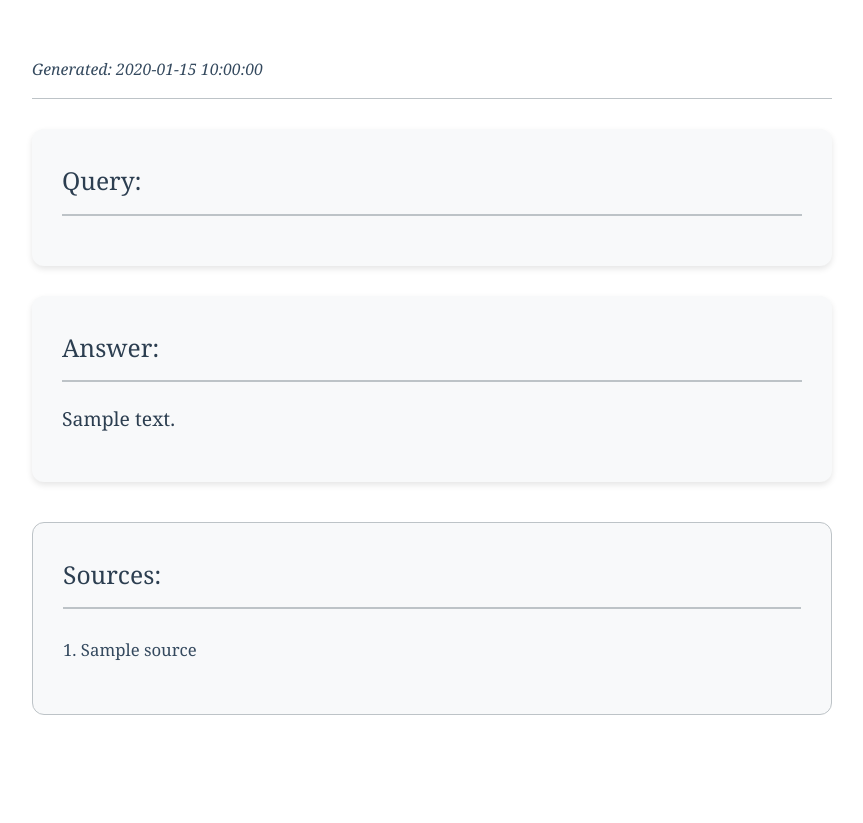
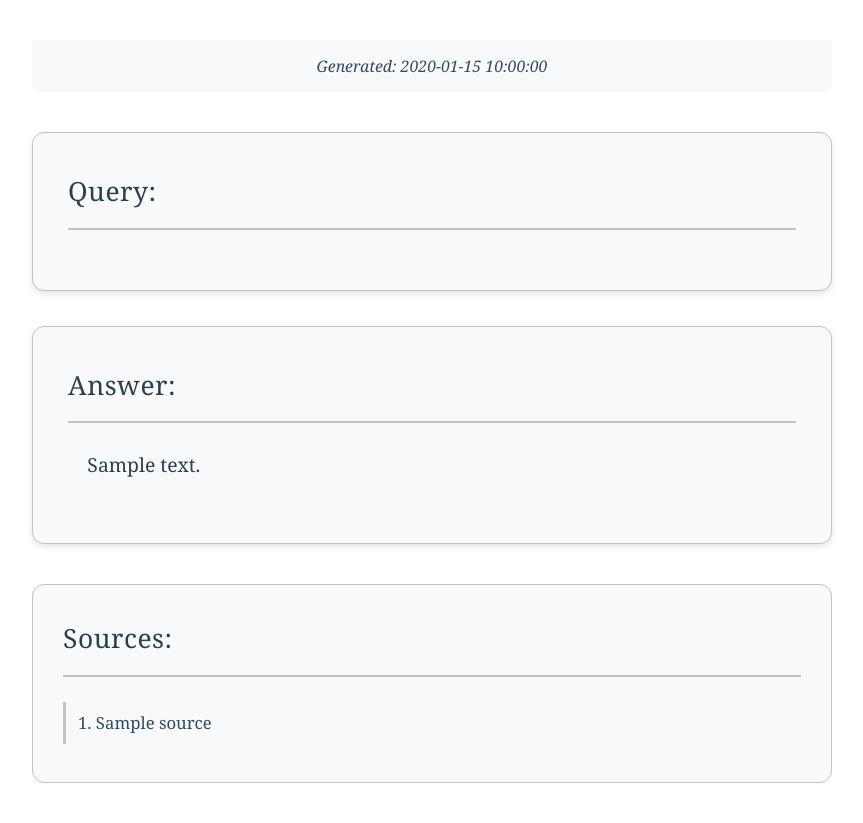
Before and after one commit to Muhanad-husn/hybridRAG, a Flask app: template templates/result_template.html in a window 1280 px wide. Shown: the part 173-996 px from the top of the page, without its empty margins (208-1071 px from the left). Before the commit the page ends 888 px from the top, so only its background shows below. Run offline with Flask 2, Linux system fonts and the light colour scheme; the template is opened without the code that fills it: most values are stand-ins (such as "Sample title", 1, 10 or a date in 2020); parts of the project's set-up code (start-up, migrations or seed data) failed here and were passed over.

Commit message:
feat: optimize HTML result template formatting and styling
- Add proper paragraph formatting and indentation
- Enhance section headings and typography
- Improve timestamp and sources styling
- Add RTL support for Arabic content
- Fix duplicate CSS definitions
- Improve visual hierarchy and spacing

```diff
--- a/templates/result_template.html
+++ b/templates/result_template.html
@@ -50,7 +50,17 @@
         }
 
         .content p {
-            margin: 1.5em 0;
+            margin: 1.2em 0;
+            text-indent: 1em;
+        }
+
+        .content h2 {
+            margin: 1.5em 0 1em;
+            font-size: 1.3em;
+            font-weight: normal;
+            color: var(--primary-color);
+            border-bottom: 1px solid var(--border-color);
+            padding-bottom: 0.5em;
         }
 
         .header {
@@ -70,34 +80,37 @@
         .timestamp {
             color: var(--secondary-color);
             font-size: 0.9em;
-            margin: 30px 0;
-            padding: 15px 0;
-            border-bottom: 1px solid var(--border-color);
+            margin: 20px 0 40px;
+            padding: 12px 20px;
+            border-radius: 6px;
+            background-color: var(--section-bg);
             font-style: italic;
+            text-align: center;
         }
 
         .section {
-            margin: 30px 0;
-            padding: 30px;
+            margin: 35px 0;
+            padding: 35px;
             background-color: var(--section-bg);
             border-radius: 12px;
             box-shadow: 0 3px 6px rgba(0, 0, 0, 0.1);
+            border: 1px solid var(--border-color);
         }
 
         .section-title {
             font-family: 'Georgia', serif;
             font-weight: normal;
-            margin-bottom: 20px;
+            margin-bottom: 25px;
             color: var(--primary-color);
-            font-size: 1.4em;
-            padding-bottom: 10px;
+            font-size: 1.5em;
+            padding-bottom: 12px;
             border-bottom: 2px solid var(--border-color);
+            letter-spacing: 0.02em;
         }
 
-        .content {
-            margin: 15px 0;
-            text-align: justify;
-            line-height: 1.8;
+        .section:first-of-type .content {
+            font-size: 1.2em;
+            color: var(--secondary-color);
         }
 
         .sources {
@@ -109,11 +122,26 @@
         }
 
         .source-item {
-            margin: 12px 0;
-            padding: 8px 0;
+            margin: 8px 0;
+            padding: 8px 12px;
             line-height: 1.6;
             color: var(--secondary-color);
             font-size: 0.95em;
+            border-left: 3px solid var(--border-color);
+            transition: border-color 0.2s ease;
+        }
+
+        .source-item:hover {
+            border-left-color: var(--primary-color);
+        }
+
+        .source-item.arabic {
+            border-left: none;
+            border-right: 3px solid var(--border-color);
+        }
+
+        .source-item.arabic:hover {
+            border-right-color: var(--primary-color);
         }
 
         /* Responsive Design */
@@ -205,7 +233,13 @@
             {% endif %}
         </div>
         <div class="content {{ 'arabic' if is_arabic else 'english' }}">
-            {{ content }}
+            {% for paragraph in content.split('\n\n') %}
+                {% if loop.first and paragraph.strip().endswith(':') %}
+                    <h2>{{ paragraph }}</h2>
+                {% else %}
+                    <p>{{ paragraph }}</p>
+                {% endif %}
+            {% endfor %}
         </div>
     </div>
 
```
